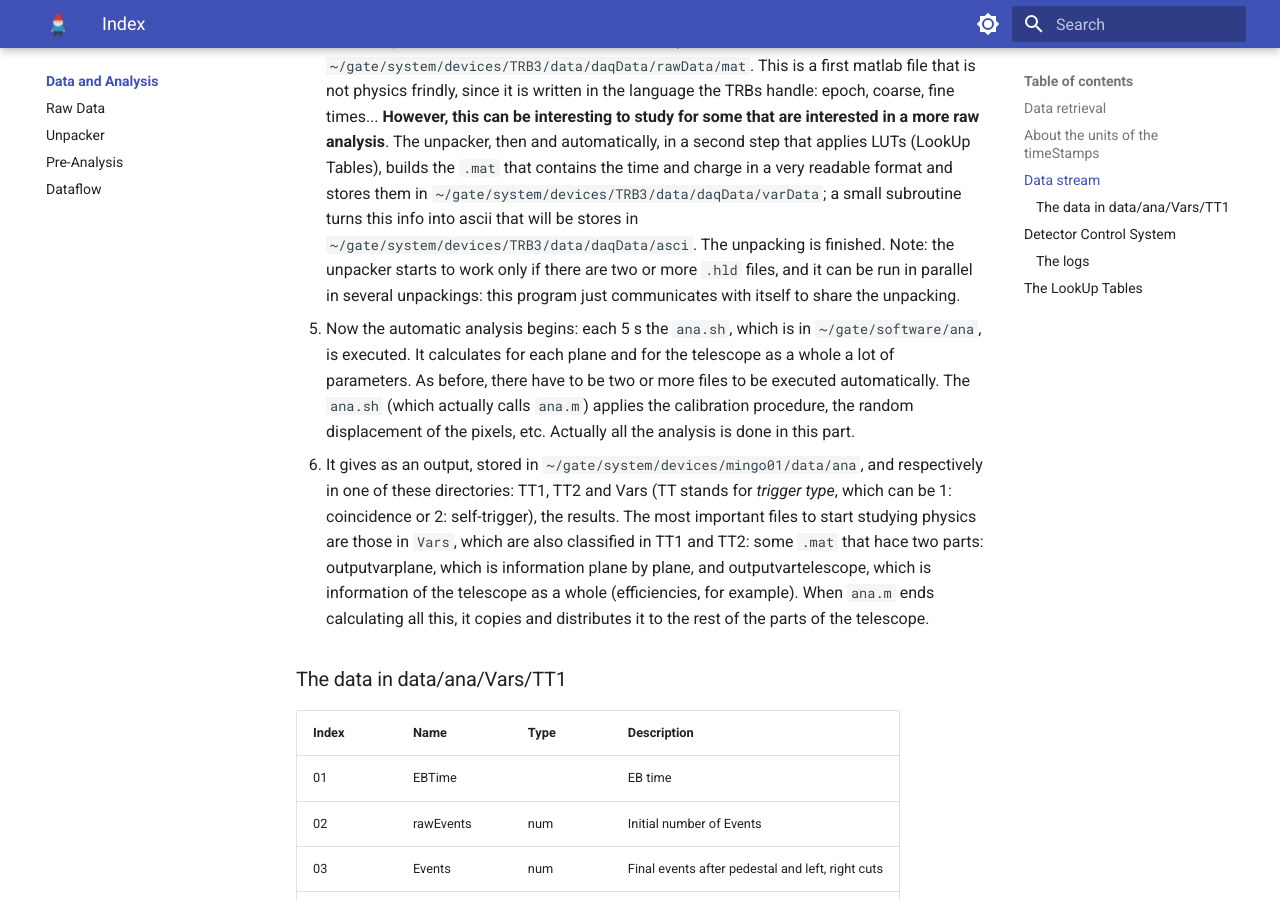
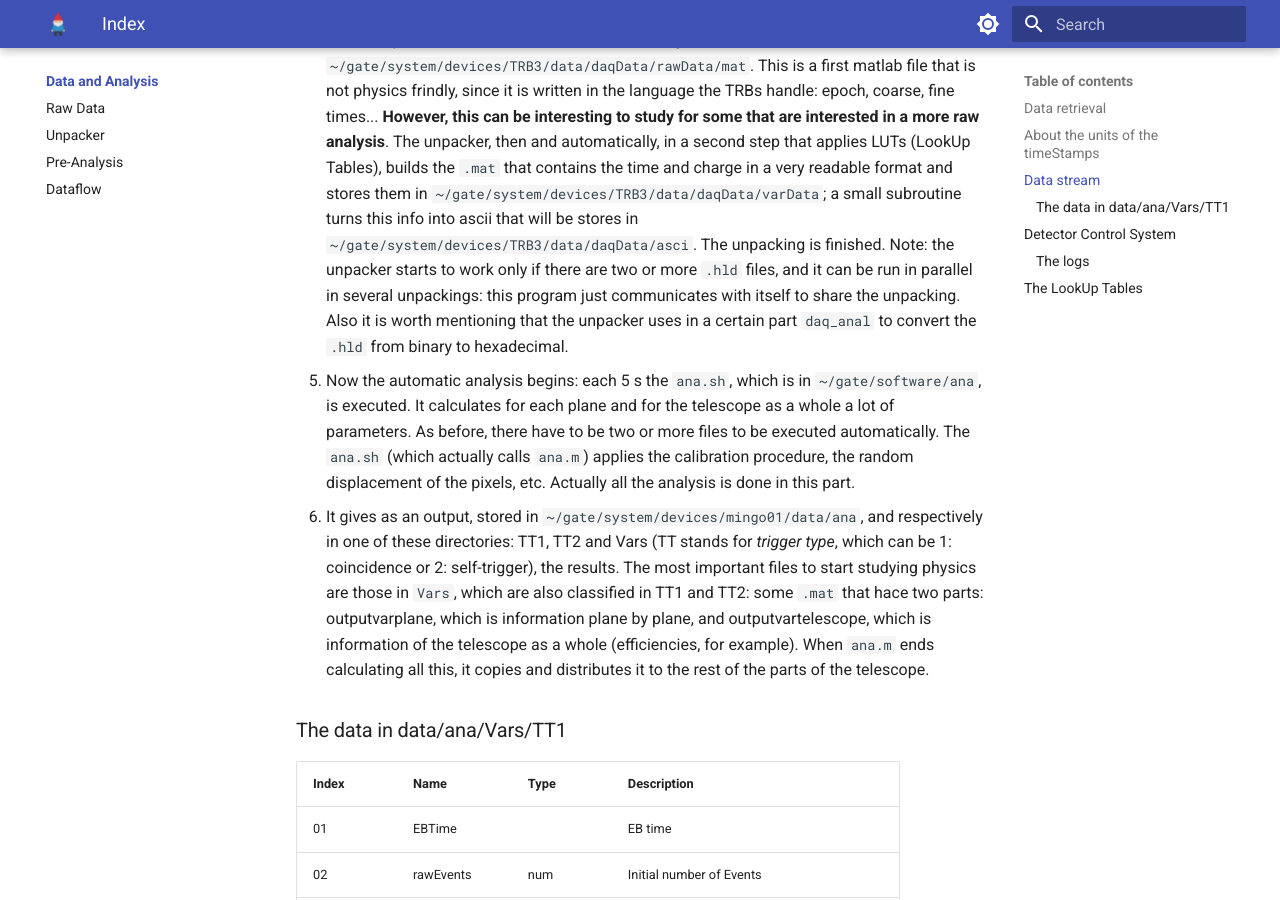
Before and after one commit to cayesoneira/miniTRASGO-documentation, an MkDocs documentation site: the page built from docs/data/index.md, in a window 1280 px wide and 900 px high, scrolled down 1088 px. Built offline with MkDocs 1.6.1 and Material for MkDocs 9.7.7, drawn with Linux system fonts in a browser that asks for light colours.

Commit message:
Update index.md

```diff
--- a/docs/data/index.md
+++ b/docs/data/index.md
@@ -20,7 +20,7 @@
 1. The **TRB**, TRB3 from now on, sends its information through ethernet packets that are *floating* to the network.
 2. From the Odroid SBC, the software **DABC** (Data Acquisition Backbone Core, it comes from GSI) takes those packages and stores them in `/media/externalDisk/hlds/` as `.hld` files, written in binary. They contain all the TRB information, not only rates but times (trailing and leading).
 3. `CopyFiles` copies the `.hld` (only if there is more than one), also it is executing continously, to the `~/gate/system/devices/TRB3/data/daqData/rawData/dat`. This `CopyFiles` has many features and it is modifyable.
-4. The `unpacker` is one of the key programs of the minGO datastream. It takes the `.hld` from its location, creates a temporary folder and uncompresses it inside it. Then it processes it in a first step to be matlab readable into the directory `~/gate/system/devices/TRB3/data/daqData/rawData/mat`. This is a first matlab file that is not physics frindly, since it is written in the language the TRBs handle: epoch, coarse, fine times... **However, this can be interesting to study for some that are interested in a more raw analysis**. The unpacker, then and automatically, in a second step that applies LUTs (LookUp Tables), builds the `.mat` that contains the time and charge in a very readable format and stores them in `~/gate/system/devices/TRB3/data/daqData/varData`; a small subroutine turns this info into ascii that will be stores in `~/gate/system/devices/TRB3/data/daqData/asci`. The unpacking is finished. Note: the unpacker starts to work only if there are two or more `.hld` files, and it can be run in parallel in several unpackings: this program just communicates with itself to share the unpacking.
+4. The `unpacker` is one of the key programs of the minGO datastream. It takes the `.hld` from its location, creates a temporary folder and uncompresses it inside it. Then it processes it in a first step to be matlab readable into the directory `~/gate/system/devices/TRB3/data/daqData/rawData/mat`. This is a first matlab file that is not physics frindly, since it is written in the language the TRBs handle: epoch, coarse, fine times... **However, this can be interesting to study for some that are interested in a more raw analysis**. The unpacker, then and automatically, in a second step that applies LUTs (LookUp Tables), builds the `.mat` that contains the time and charge in a very readable format and stores them in `~/gate/system/devices/TRB3/data/daqData/varData`; a small subroutine turns this info into ascii that will be stores in `~/gate/system/devices/TRB3/data/daqData/asci`. The unpacking is finished. Note: the unpacker starts to work only if there are two or more `.hld` files, and it can be run in parallel in several unpackings: this program just communicates with itself to share the unpacking. Also it is worth mentioning that the unpacker uses in a certain part `daq_anal` to convert the `.hld` from binary to hexadecimal.
 5. Now the automatic analysis begins: each 5 s the `ana.sh`, which is in `~/gate/software/ana`, is executed. It calculates for each plane and for the telescope as a whole a lot of parameters. As before, there have to be two or more files to be executed automatically. The `ana.sh` (which actually calls `ana.m`) applies the calibration procedure, the random displacement of the pixels, etc. Actually all the analysis is done in this part.
 6. It gives as an output, stored in `~/gate/system/devices/mingo01/data/ana`, and respectively in one of these directories: TT1, TT2 and Vars (TT stands for *trigger type*, which can be 1: coincidence or 2: self-trigger), the results. The most important files to start studying physics are those in `Vars`, which are also classified in TT1 and TT2: some `.mat` that hace two parts: outputvarplane, which is information plane by plane, and outputvartelescope, which is information of the telescope as a whole (efficiencies, for example). When `ana.m` ends calculating all this, it copies and distributes it to the rest of the parts of the telescope.
 
```
